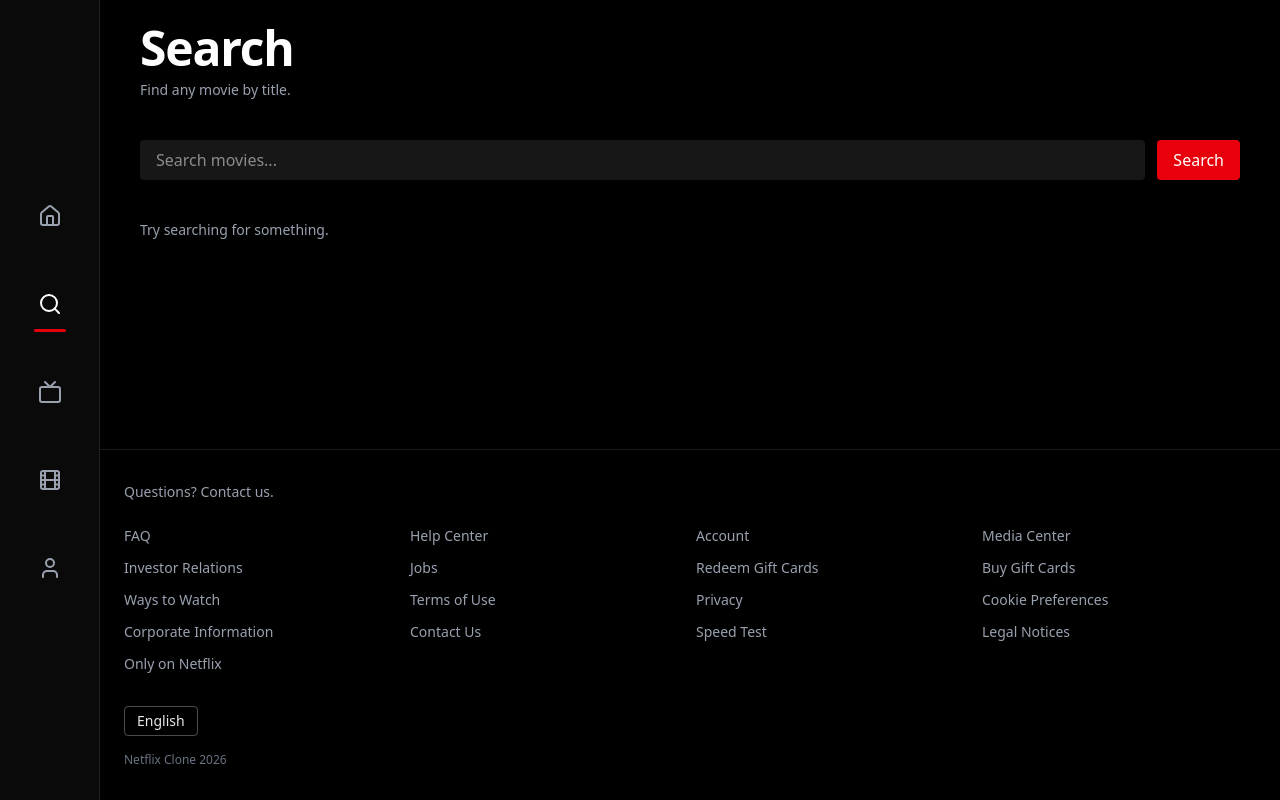
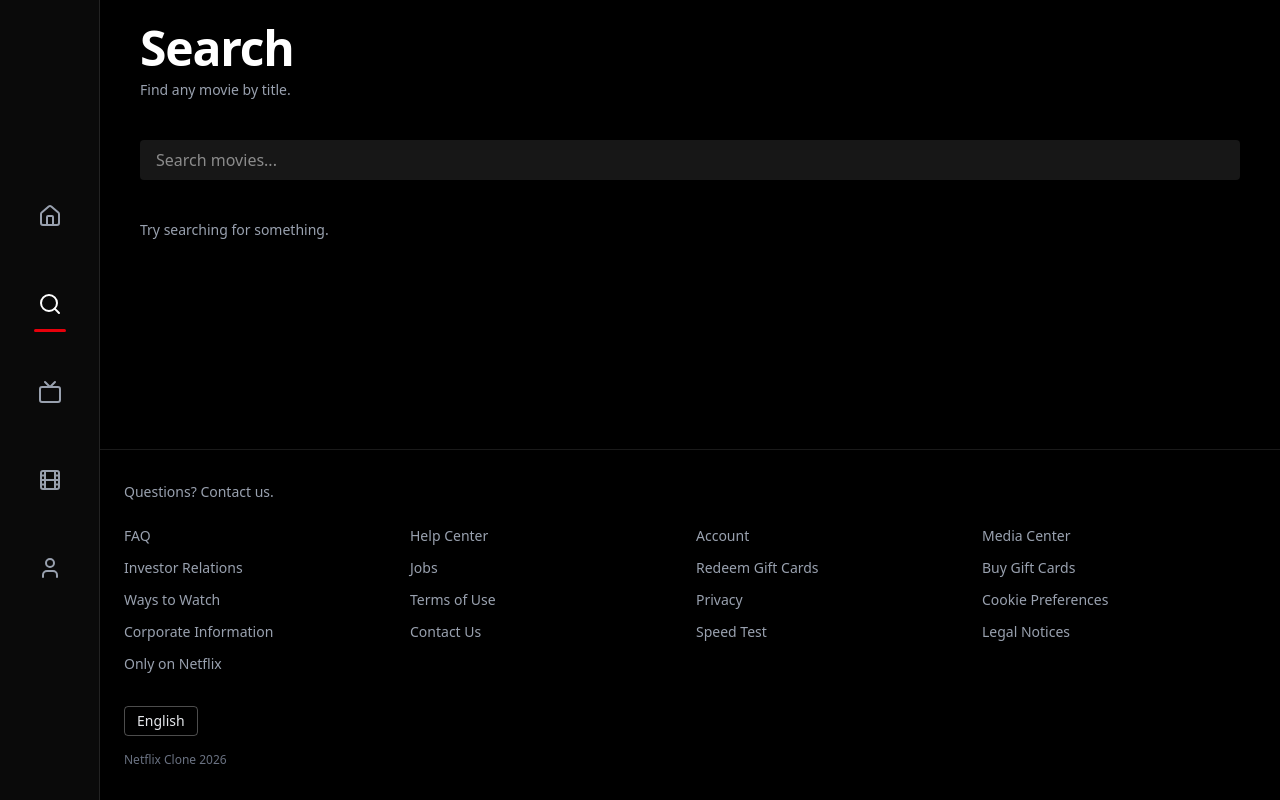
Before and after one commit to Aakash-forever/Netflix-clone, a Next.js app: page /search in a window 1280 px wide. Built offline with nearby package versions, Linux system fonts and the light colour scheme.

Commit message:
implement debouncing method in search page

```diff
--- a/app/search/page.tsx
+++ b/app/search/page.tsx
@@ -1,5 +1,5 @@
 "use client";
-import { useState, type ChangeEvent, type FormEvent } from "react";
+import { useState, useEffect, useRef, type ChangeEvent } from "react";
 import MovieCard from "@/components/Rows/MovieCard";
 import MoviePreview from "@/components/Rows/MoviePreview";
 import type { Movie } from "@/lib/tmdb";
@@ -9,23 +9,40 @@ export default function SearchPage() {
   const [results, setResults] = useState<Movie[]>([]);
   const [loading, setLoading] = useState(false);
   const [selected, setSelected] = useState<Movie | null>(null);
+  const timer = useRef<NodeJS.Timeout | null>(null);
 
-  const onSubmit = async (e) => {
-    e.preventDefault();
+  useEffect(() => {
+    return () => {
+      if (timer.current) clearTimeout(timer.current);
+    };
+  }, []);
+
+  const debouncedSearch = (text: string) => {
+    if (timer.current) clearTimeout(timer.current);
+    timer.current = setTimeout(async () => {
+      const trimmed = text.trim();
+      if (trimmed.length < 2) {
+        setResults([]);
+        return;
+      }
       setLoading(true);
       try {
-      const res = await fetch(`/api/search?query=${encodeURIComponent(query)}`);
+        const res = await fetch(
+          `/api/search?query=${encodeURIComponent(query)}`,
+        );
         const json: Movie[] = await res.json();
         setResults(json || []);
       } catch (err) {
-      console.error(err);
+        console.log(err);
       } finally {
         setLoading(false);
       }
+    }, 500);
   };
 
   const onChange = (event: ChangeEvent<HTMLInputElement>) => {
     setQuery(event.target.value);
+    debouncedSearch(event.target.value);
   };
 
   const resultsWithPosters = results.filter((movie) => movie.poster_path);
@@ -33,22 +50,18 @@ export default function SearchPage() {
   return (
     <section className="px-6 md:px-10 mt-6 space-y-10">
       <div>
-        <h1 className="text-4xl md:text-5xl font-black tracking-tight">Search</h1>
+        <h1 className="text-4xl md:text-5xl font-black tracking-tight">
+          Search
+        </h1>
         <p className="text-sm text-gray-400 mt-2">Find any movie by title.</p>
       </div>
-      <form onSubmit={onSubmit} className="flex gap-3">
+      <form className="flex gap-3">
         <input
           value={query}
           onChange={onChange}
           placeholder="Search movies..."
           className="flex-1 rounded bg-neutral-900 px-4 py-2"
         />
-        <button
-          title="Search for matching titles"
-          className="px-4 py-2 rounded bg-red-600 hover:bg-red-500"
-        >
-          {loading ? "..." : "Search"}
-        </button>
       </form>
 
       {resultsWithPosters.length > 0 ? (
@@ -67,7 +80,9 @@ export default function SearchPage() {
           <MoviePreview movie={selected} onClose={() => setSelected(null)} />
         </>
       ) : (
-        <p className="text-sm text-gray-400">Try searching for something.</p>
+        <p className="text-sm text-gray-400">
+          {loading ? "loading..." : "Try searching for something."}
+        </p>
       )}
     </section>
   );
```
Lines whose indentation alone changed are shown as unchanged.
